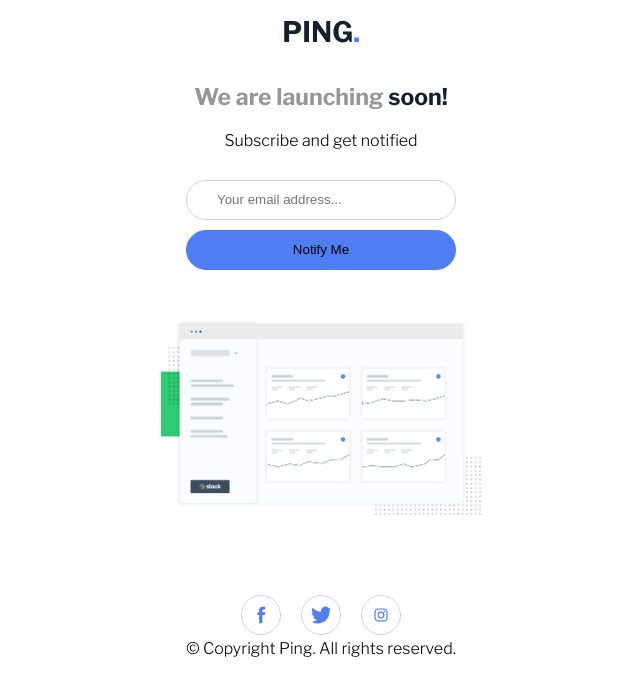
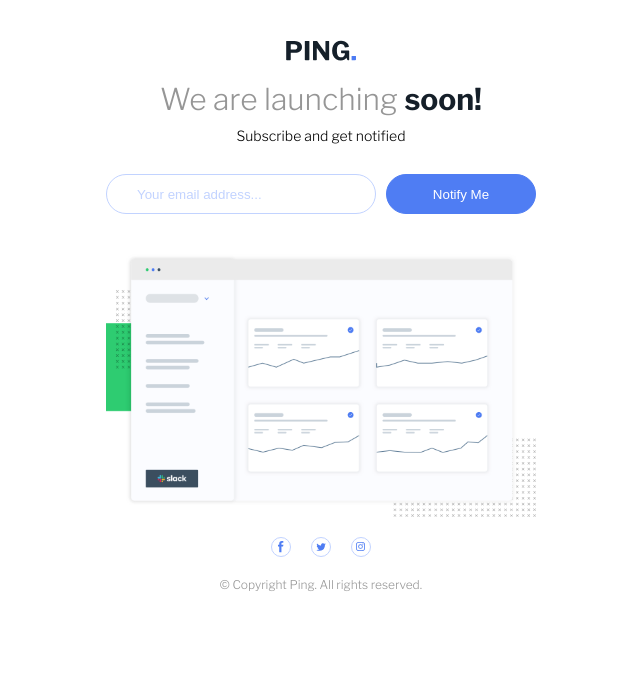
Before and after one commit to Pluto-ty/Pr-ticando-templates, a plain HTML site: page iniciante/ping-coming-soon-page-master/index.html in a window 1280 px wide. Shown: the whole page, without its empty margins (319-959 px from the left). Drawn offline with nearby package versions, Linux system fonts and the light colour scheme.

Commit message:
Template Finalizado

```diff
--- a/iniciante/ping-coming-soon-page-master/index.html
+++ b/iniciante/ping-coming-soon-page-master/index.html
@@ -24,12 +24,14 @@
          <img class="c-logo" src="./images/logo.svg" alt="" />
          <h1 class="c-title">We are launching <b> soon!</b></h1>
          <p class="c-text">Subscribe and get notified</p>
+         <div class="c-input-container">
             <input
                class="c-input"
                type="text"
                placeholder="Your email address..."
             />
             <button class="c-button">Notify Me</button>
+         </div>
          <img
             class="c-dashboard"
             src="./images/illustration-dashboard.png"
@@ -38,13 +40,25 @@
          <footer>
             <div class="c-contact-icon">
                <div class="c-icon-container">
-                  <img src="images/facebook_icon.svg" alt="" />
+                  <img
+                     class="c-face-icon"
+                     src="images/facebook_icon.svg"
+                     alt=""
+                  />
                </div>
                <div class="c-icon-container">
-                  <img src="images/twitter_icon.svg" alt="" />
+                  <img
+                     class="c-twitter-icon"
+                     src="images/twitter_icon.svg"
+                     alt=""
+                  />
                </div>
                <div class="c-icon-container">
-                  <img src="images/instagram_icon.svg" alt="" />
+                  <img
+                     class="c-insta-icon"
+                     src="images/instagram_icon.svg"
+                     alt=""
+                  />
                </div>
             </div>
             <p>&copy; Copyright Ping. All rights reserved.</p>
--- a/iniciante/ping-coming-soon-page-master/style.css
+++ b/iniciante/ping-coming-soon-page-master/style.css
@@ -1,3 +1,4 @@
+/* Geral */
 * {
    margin: 0;
    padding: 0;
@@ -15,16 +16,18 @@
    display: flex;
    flex-direction: column;
    align-items: center;
-   margin: 20px 0px 20px 0px;
+   margin: 80px 0px 20px 0px;
    font-family: "Libre Franklin", sans-serif;
 }
 
+/* Main */
 .c-logo {
-   width: 75px;
+   width: 70px;
    margin-bottom: 40px;
 }
 
 .c-title {
+   font-weight: normal;
    font-size: 23px;
    color: var(--Gray);
    margin-bottom: 20px;
@@ -38,6 +41,12 @@
    margin-bottom: 30px;
 }
 
+.c-input-container {
+   display: flex;
+   flex-direction: column;
+   gap: 10px;
+}
+
 .c-input {
    width: 270px;
    height: 40px;
@@ -47,29 +56,133 @@
    margin-bottom: 10px;
 }
 
+.c-input::placeholder {
+   color: var(--Pale-Blue);
+}
+
 .c-button {
    width: 270px;
    height: 40px;
    border-radius: 2em;
    border: 1px solid var(--Blue);
    background: var(--Blue);
-   margin-bottom: 50px;
+   margin-bottom: 70px;
+   color: white;
 }
 
 .c-dashboard {
    width: 100%;
    max-width: 320px;
-   margin-bottom: 80px;
+   margin-bottom: 90px;
 }
+
+/* Footer */
 
 .c-contact-icon {
    display: flex;
    justify-content: center;
    gap: 20px;
 }
-.c-contact-icon img {
-   width: 40px;
-   padding: 8px;
+.c-contact-icon .c-icon-container {
+   width: 35px;
+   height: 35px;
+   padding: 0px;
+   display: flex;
+   align-items: center;
+   justify-content: center;
    border: 1px solid var(--Pale-Blue);
    border-radius: 50%;
 }
+
+.c-twitter-icon {
+   width: 20px;
+}
+
+.c-insta-icon {
+   width: 25px;
+}
+
+footer p {
+   margin-top: 30px;
+   font-size: 12px;
+   color: var(--Gray);
+}
+
+@media (min-width: 768px) {
+   .c-container {
+      display: flex;
+      flex-direction: column;
+      align-items: center;
+      margin: 40px 0px 20px 0px;
+      font-family: "Libre Franklin", sans-serif;
+   }
+
+   .c-logo {
+      width: 70px;
+      margin-bottom: 20px;
+   }
+
+   .c-text {
+      font-size: 14px;
+      margin-bottom: 30px;
+   }
+
+   .c-title {
+      font-weight: normal;
+      font-size: 30px;
+      color: var(--Gray);
+      margin-bottom: 10px;
+   }
+   .c-input-container {
+      display: flex;
+      gap: 10px;
+      flex-direction: row;
+   }
+   .c-button {
+      width: 150px;
+      height: 40px;
+      border-radius: 2em;
+      border: 1px solid var(--Blue);
+      background: var(--Blue);
+      margin-bottom: 40px;
+      color: white;
+   }
+
+   .c-dashboard {
+      width: 100%;
+      max-width: 430px;
+      margin-bottom: 20px;
+   }
+
+   .c-contact-icon {
+      display: flex;
+      justify-content: center;
+      gap: 20px;
+   }
+   .c-contact-icon .c-icon-container {
+      width: 20px;
+      height: 20px;
+      padding: 0px;
+      display: flex;
+      align-items: center;
+      justify-content: center;
+      border: 1px solid var(--Pale-Blue);
+      border-radius: 50%;
+   }
+
+   .c-twitter-icon {
+      width: 10px;
+   }
+
+   .c-insta-icon {
+      width: 15px;
+   }
+   .c-face-icon {
+      width: 15px;
+   }
+   footer p {
+      margin-top: 20px;
+      font-size: 12px;
+      color: var(--Gray);
+   }
+}
```
Lines whose indentation alone changed are shown as unchanged.
